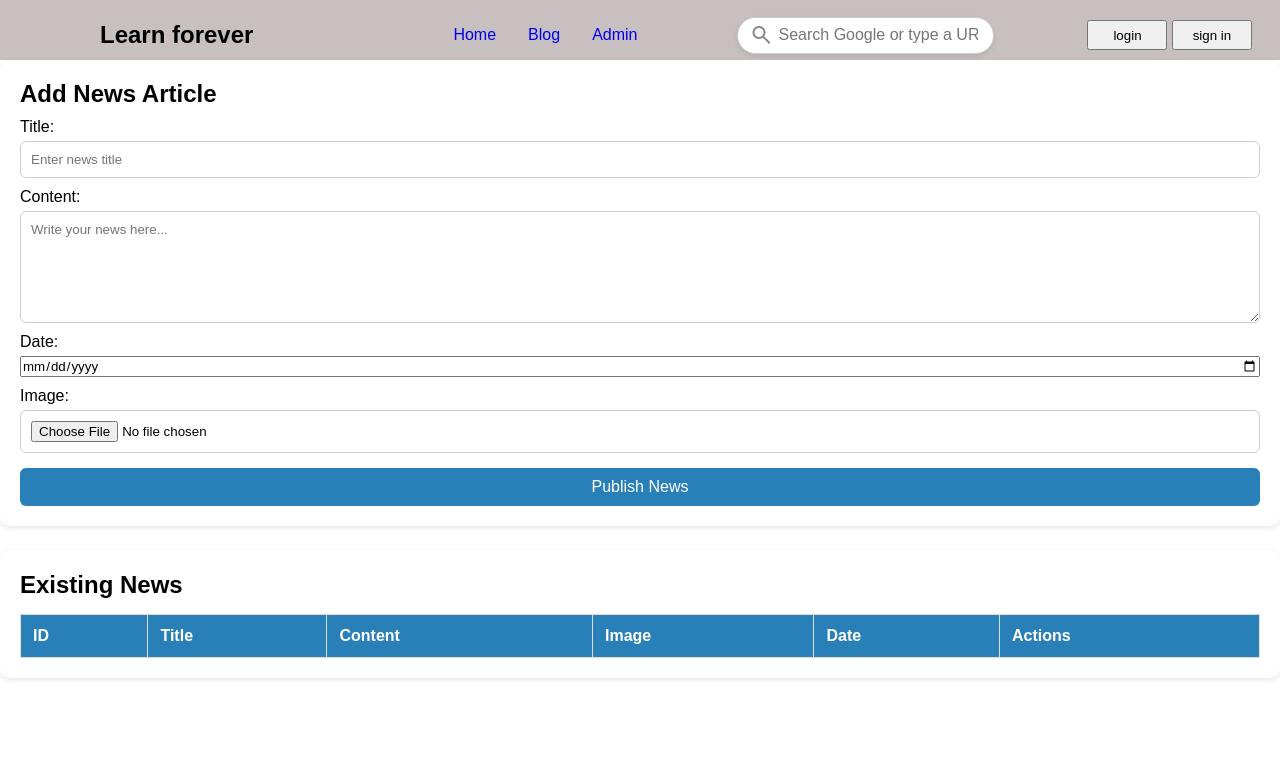
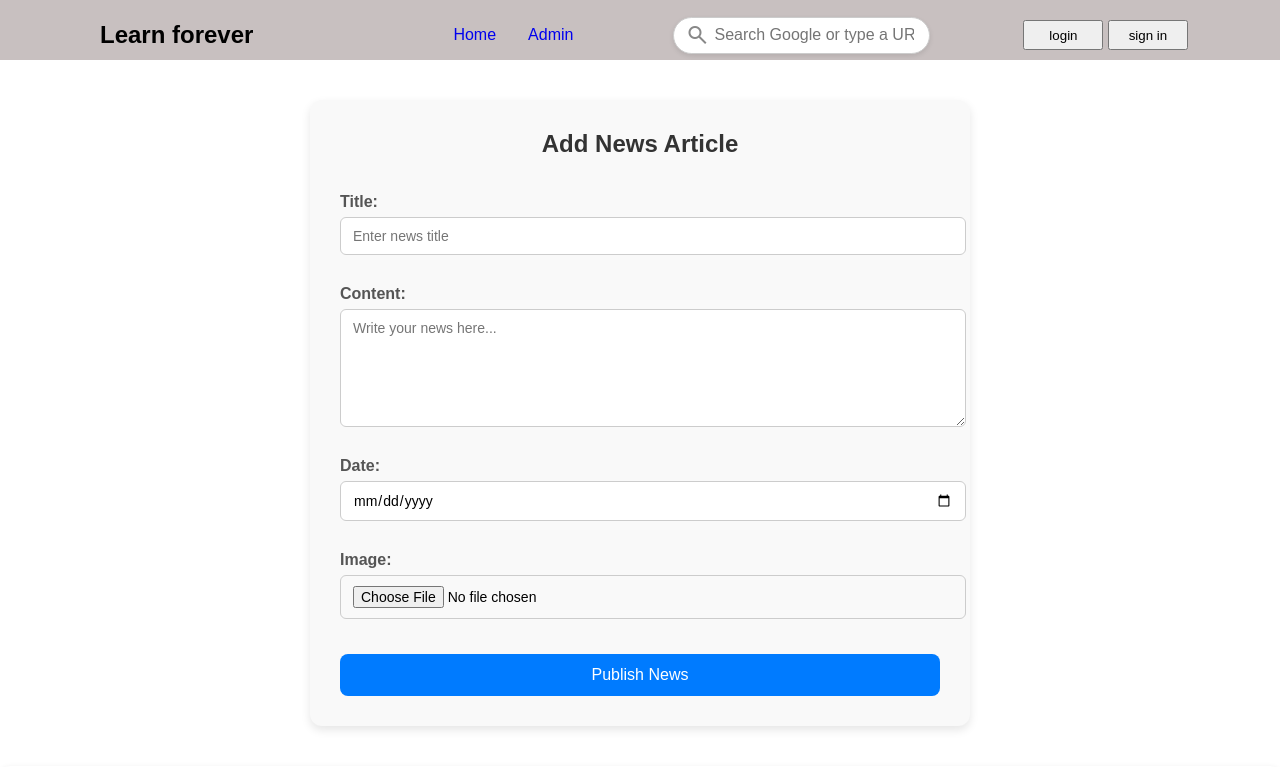
Before and after one commit to mey2505/student-_news-blog-website-, a Flask app: page /admin in a window 1280 px wide. Shown: the top 767 px of the page. Before the commit the page ends 658 px from the top, so only its background shows below. Run offline with Flask 3, Linux system fonts and the light colour scheme; data that the repository does not hold is empty; some libraries are stand-ins or nearby versions; some web fonts are replaced.

Commit message:
feat:add Html

```diff
--- a/Templates/admin.html
+++ b/Templates/admin.html
@@ -16,7 +16,8 @@
         <div class="link">
             <ul class="ulbar">
                 <li><a href="/">Home</a></li>
-                <li><a href="/student">Blog</a></li>
+                <!-- <li><a href="/student">Blog</a></li> -->
+                <!-- <li><a href="/student">Blog</a></li> -->
                 <li><a href="/admin">Admin</a></li>
             </ul>
         </div>
@@ -31,6 +32,7 @@
     </header>
 
     <main>
+        <!-- Add News Form -->
         <section class="add-news">
             <h2>Add News Article</h2>
             <form action="{{ url_for('add_news') }}" method="POST" enctype="multipart/form-data">
@@ -49,6 +51,10 @@
                 <button type="submit">Publish News</button>
             </form>
         </section>
+
+
+
+        <!-- Manage Existing News -->
         <section class="manage-news">
             <h2>Existing News</h2>
             <table>
@@ -88,3 +94,7 @@
             </table>
         </section>
     </main>
+    </main>
+</body>
+
+</html>
--- a/app.py
+++ b/app.py
@@ -44,13 +44,13 @@ def admin():
     data = cur.fetchall()
     cur.close()
     return render_template("Admin.html", list=data)
-@app.route("/student")
-def student():
-    cur = mysql.connection.cursor()
-    cur.execute("SELECT * FROM list ORDER BY id DESC")  # Table name = news
-    data = cur.fetchall()
-    cur.close()
-    return render_template("student.html", list=data)
+# @app.route("/student")
+# def student():
+#     cur = mysql.connection.cursor()
+#     cur.execute("SELECT * FROM list ORDER BY id DESC")  # Table name = news
+#     data = cur.fetchall()
+#     cur.close()
+#     return render_template("student.html", list=data)
 @app.route("/register")
 def register():
    return render_template("register.html")
--- a/static/style/main.css
+++ b/static/style/main.css
@@ -1,3 +1,4 @@
+
 @import url('https://fonts.googleapis.com/css2?family=Dancing+Script:wght@400..700&family=Lavishly+Yours&family=Story+Script&display=swap');
 *{
     margin: 0;
@@ -188,7 +189,8 @@ table th {
     text-align: start;
 }
 .image{
-  height: 10px;
+  /* height: 10px; */
+  background-image: url(/static/image/student.png);
 }
 
 
@@ -327,6 +329,13 @@ body.form-container {
     height: 200px;
     object-fit: cover;
 }
+.card-image img {
+    width: 100%;      /* Make image span the card width */
+    height: 300px;    /* Set a fixed height */
+    object-fit: cover; /* Crop/scale image to cover area without distortion */
+    border-radius: 8px 8px 0 0; /* optional rounded corners */
+}
+
 
 .card-body {
     padding: 15px;
@@ -370,3 +379,61 @@ body.form-container {
 .delete-btn {
     background-color: #dc3545;
 }
+/* ####################### add new ############################## */
+.add-news {
+    max-width: 600px; /* Limit form width */
+    margin: 40px auto; /* Center the form */
+    padding: 30px;
+    background-color: #f9f9f9; /* Light background */
+    border-radius: 12px;
+    box-shadow: 0 4px 10px rgba(0, 0, 0, 0.1);
+    font-family: Arial, sans-serif;
+}
+
+.add-news h2 {
+    text-align: center;
+    margin-bottom: 25px;
+    color: #333;
+}
+
+.add-news form label {
+    display: block;
+    margin-bottom: 6px;
+    font-weight: bold;
+    color: #555;
+}
+
+.add-news form input[type="text"],
+.add-news form input[type="date"],
+.add-news form input[type="file"],
+.add-news form textarea {
+    width: 100%;
+    padding: 10px 12px;
+    margin-bottom: 20px;
+    border: 1px solid #ccc;
+    border-radius: 6px;
+    font-size: 14px;
+    transition: border 0.3s;
+}
+
+.add-news form input:focus,
+.add-news form textarea:focus {
+    border-color: #007bff; /* Highlight input on focus */
+    outline: none;
+}
+
+.add-news form button {
+    width: 100%;
+    padding: 12px;
+    background-color: #007bff;
+    color: white;
+    font-size: 16px;
+    border: none;
+    border-radius: 8px;
+    cursor: pointer;
+    transition: background-color 0.3s;
+}
+
+.add-news form button:hover {
+    background-color: #0056b3;
+}
```
Also changed, not shown: Templates/index.html (+69 -0 lines), static/image/student.png (added), static/uploads/Python-logo-notext.svg.png (added), static/uploads/dog-puppy-on-garden-royalty-free-image-1586966191.avif (added), static/uploads/photo_2025-10-10_16-09-44_2.jpg (added), static/uploads/photo_2025-10-22_15-53-39.jpg (added), static/uploads/photo_2025-10-28_09-16-48.jpg (added), static/uploads/photo_2025-10-28_15-17-20.jpg (added).
